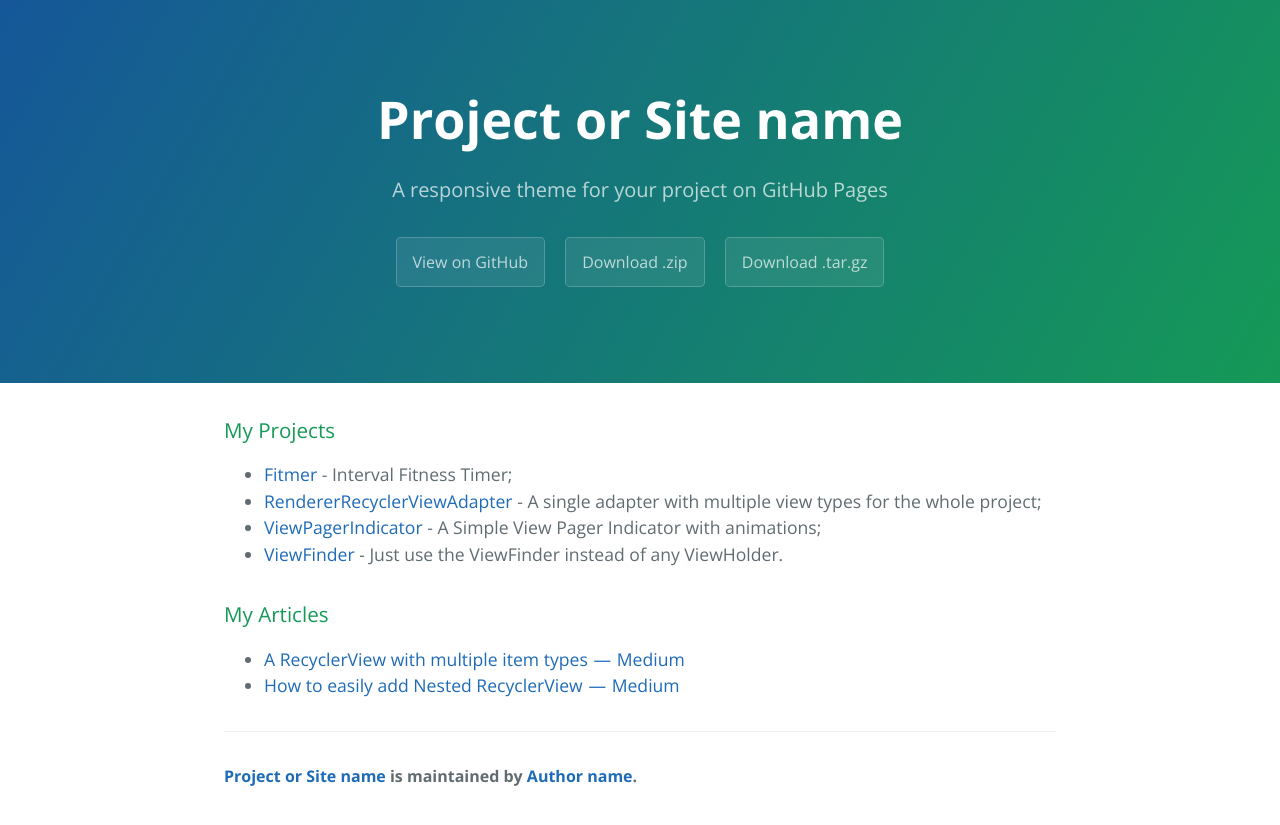
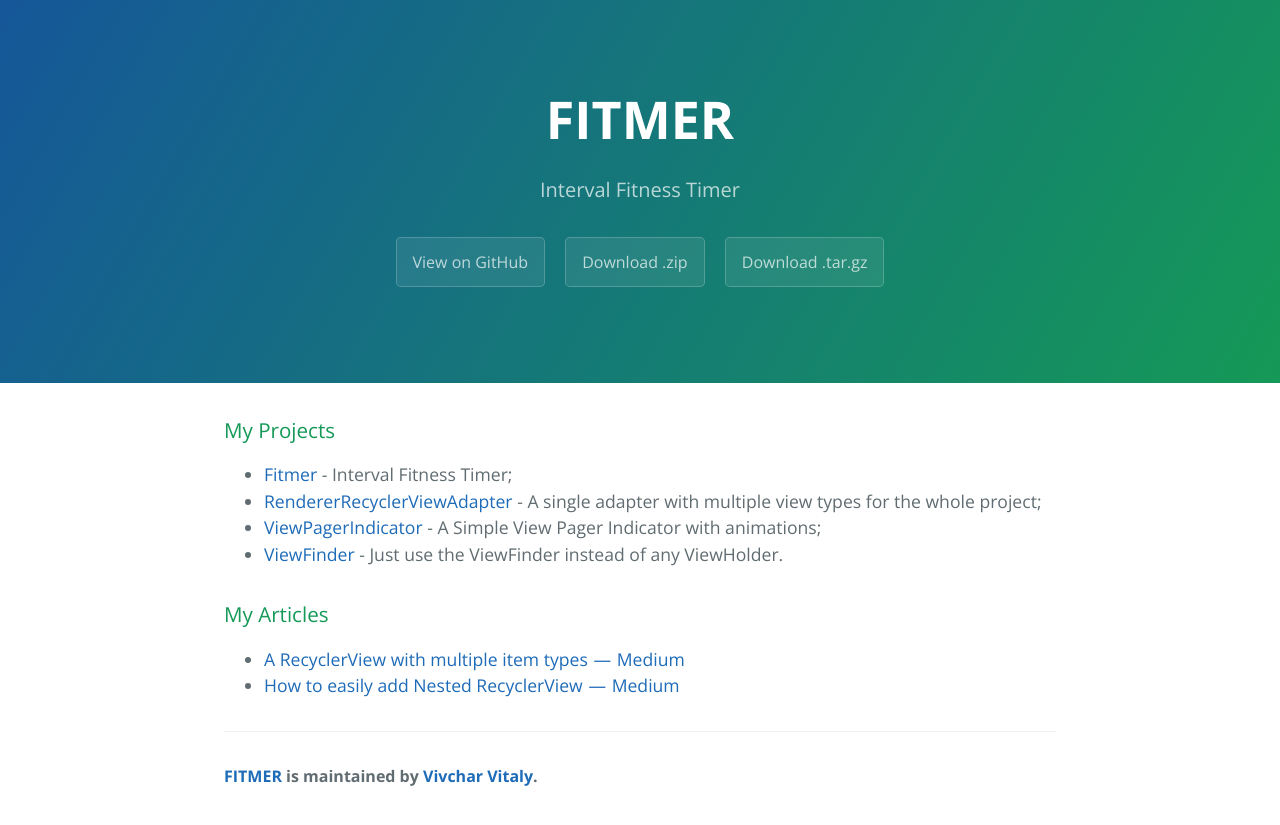
Before and after one commit to vivchar/vivchar.github.io, a Jekyll site: the page built from index.md, in a window 1280 px wide. Shown: the top 825 px of the page. Built offline with Jekyll 4.4.1, drawn with Linux system fonts in a browser that asks for light colours.

Commit message:
Update _config.yml

```diff
--- a/_config.yml
+++ b/_config.yml
@@ -1,14 +1,14 @@
 # Setup
-title:        Project or Site name
-tagline:      A responsive theme for your project on GitHub Pages
+title:        FITMER
+tagline:      Interval Fitness Timer
 baseurl:      ""
 paginate:     1
 locale:       "en"
 
 # About/contact
 author:
-  name:       Author name
-  url:        http://yourhomepage.com
+  name:       Vivchar Vitaly
+  url:        https://vk.com/vivchar
 
 # Gems
 gems:
```
